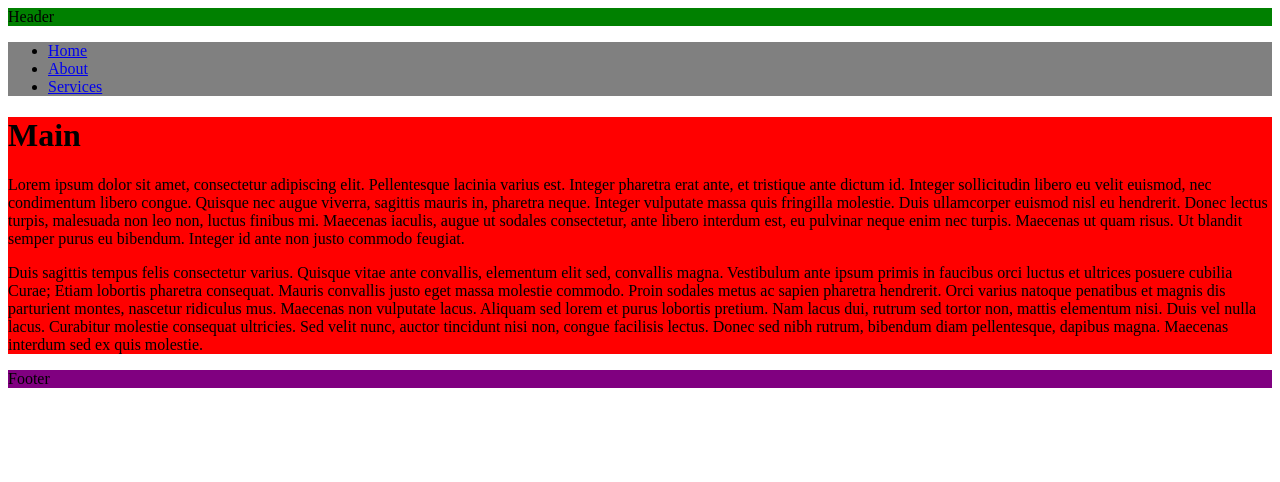
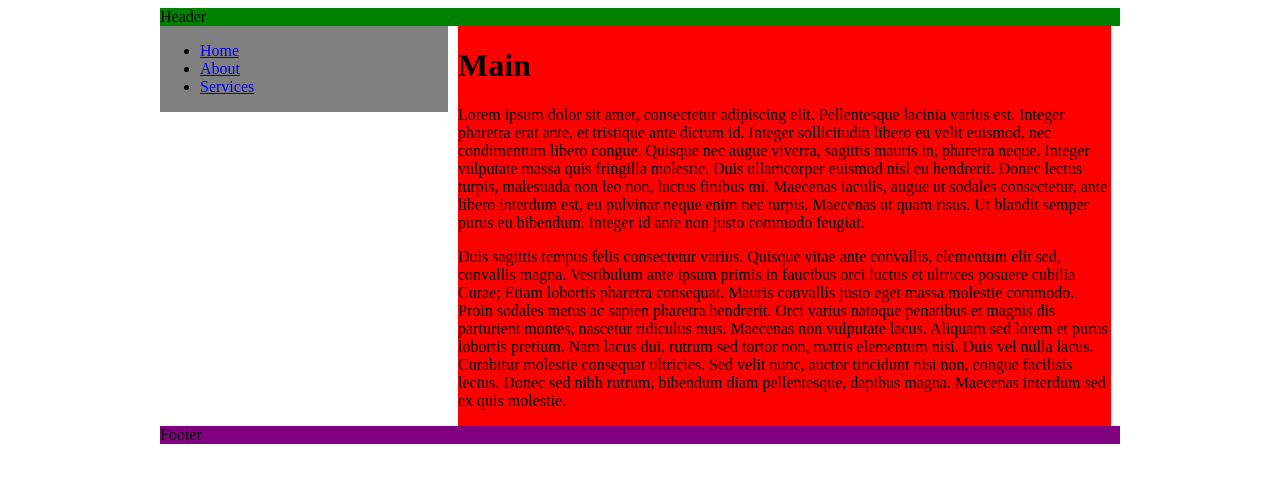
Before and after one commit to roblav/responsive, a website: page index.html in a window 1280 px wide. Drawn offline with Linux system fonts and the light colour scheme.

Commit message:
Add responsive layout.

```diff
--- a/assets/sass/_layout.scss
+++ b/assets/sass/_layout.scss
@@ -2,7 +2,7 @@ header {
   background-color: green;
 }
 
-main {
+#content {
   background-color: red;
 }
 
@@ -13,3 +13,29 @@ nav {
 footer {
   background-color: purple;
 }
+
+@media screen and (min-width: 768px) {
+  nav {
+    float: left;
+    width: 30%;
+    margin-right: 10px;
+  }
+  #content {
+    float: left;
+    width: 68%;
+  }
+  main {
+    clear: both;
+    content: "";
+    display: table;
+  }
+}
+
+@media screen and (min-width: 960px) {
+  header,
+  main,
+  footer{
+    margin: 0 auto;
+    max-width: 960px;
+  }
+}
--- a/index.html
+++ b/index.html
@@ -8,6 +8,7 @@
 </head>
 <body>
   <header>Header</header>
+  <main>
     <nav>
       <ul>
         <li><a href="home">Home</a></li>
@@ -15,11 +16,12 @@
         <li><a href="services">Services</a></li>
       </ul>
     </nav>
-  <main>
+    <div id="content">
       <h1>Main</h1>
       <p>Lorem ipsum dolor sit amet, consectetur adipiscing elit. Pellentesque lacinia varius est. Integer pharetra erat ante, et tristique ante dictum id. Integer sollicitudin libero eu velit euismod, nec condimentum libero congue. Quisque nec augue viverra, sagittis mauris in, pharetra neque. Integer vulputate massa quis fringilla molestie. Duis ullamcorper euismod nisl eu hendrerit. Donec lectus turpis, malesuada non leo non, luctus finibus mi. Maecenas iaculis, augue ut sodales consectetur, ante libero interdum est, eu pulvinar neque enim nec turpis. Maecenas ut quam risus. Ut blandit semper purus eu bibendum. Integer id ante non justo commodo feugiat.</p>
       <p>
       Duis sagittis tempus felis consectetur varius. Quisque vitae ante convallis, elementum elit sed, convallis magna. Vestibulum ante ipsum primis in faucibus orci luctus et ultrices posuere cubilia Curae; Etiam lobortis pharetra consequat. Mauris convallis justo eget massa molestie commodo. Proin sodales metus ac sapien pharetra hendrerit. Orci varius natoque penatibus et magnis dis parturient montes, nascetur ridiculus mus. Maecenas non vulputate lacus. Aliquam sed lorem et purus lobortis pretium. Nam lacus dui, rutrum sed tortor non, mattis elementum nisi. Duis vel nulla lacus. Curabitur molestie consequat ultricies. Sed velit nunc, auctor tincidunt nisi non, congue facilisis lectus. Donec sed nibh rutrum, bibendum diam pellentesque, dapibus magna. Maecenas interdum sed ex quis molestie.</p>
+    </div>
   </main>
   <footer>Footer</footer>
 </body>
```
Also changed, not shown: dist/main.css. Lines whose indentation alone changed are shown as unchanged.
